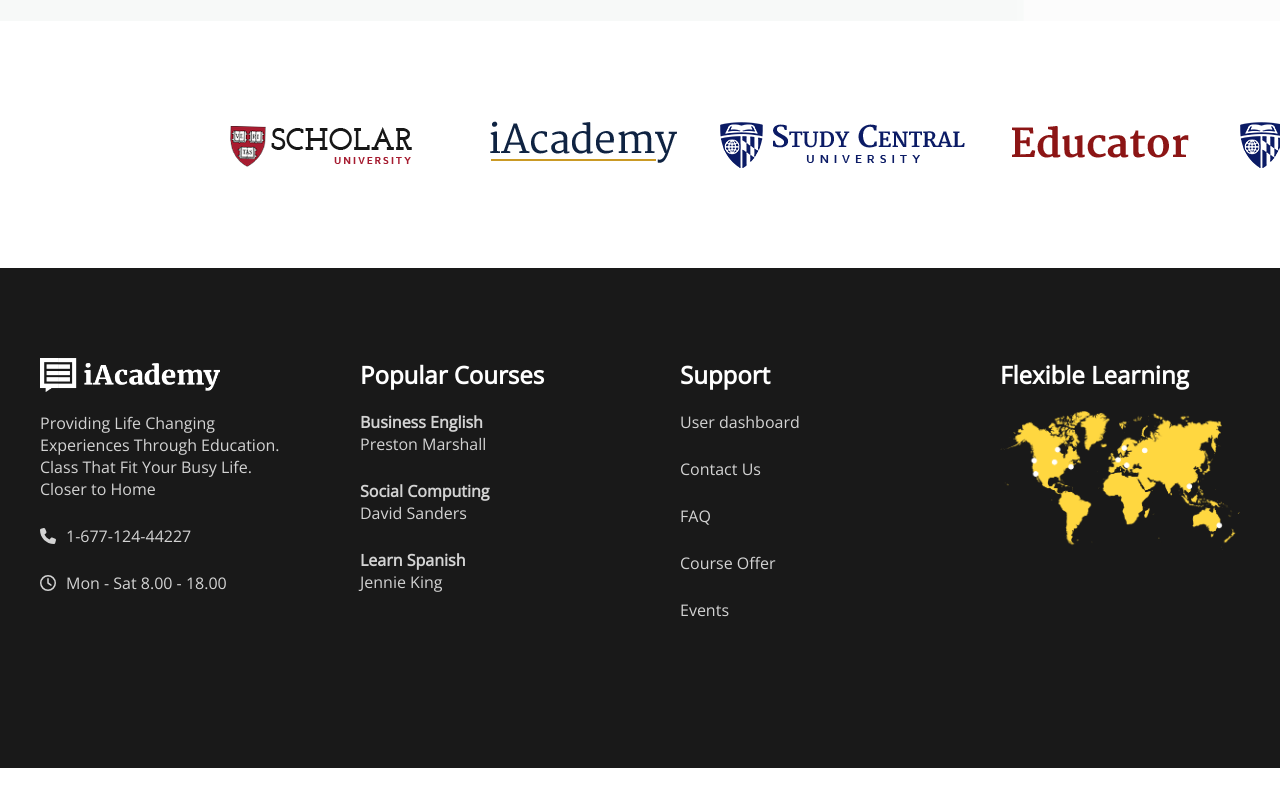
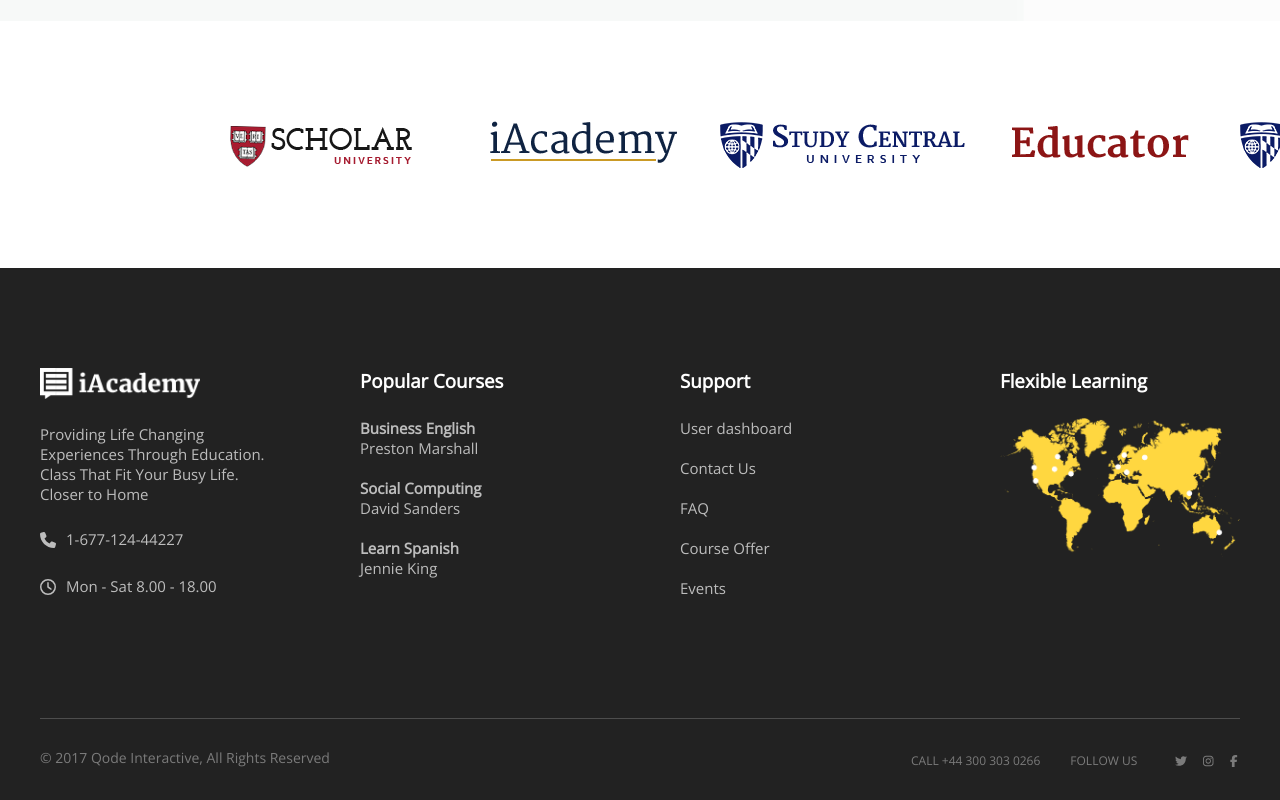
Before and after one commit to marcoceccarelli98/proj-html-vuejs, a Vue app: page / in a window 1280 px wide. Shown: the part 6967-7767 px from the top of the page. Before the commit the page ends 7735 px from the top, so only its background shows below. Built offline with nearby package versions, Linux system fonts and the light colour scheme.

Commit message:
[UPD] footer-bottom

```diff
--- a/src/components/PageFooter.vue
+++ b/src/components/PageFooter.vue
@@ -43,8 +43,8 @@ export default {
 
 <template>
   <footer>
-    <div class="footer-top">
-      <div class="container">
+    <div class="container">
+      <div class="footer-top">
         <div class="row">
           <div class="col-25">
             <div>
@@ -66,19 +66,38 @@ export default {
             </div>
           </div>
           <div class="col-25">
-            <h2>Popular Courses</h2>
+            <h3>Popular Courses</h3>
             <div v-for="course in courses">
               <p class="course-name"><strong>{{ course.name }}</strong></p>
               <p class="course-prof">{{ course.professor }}</p>
             </div>
           </div>
           <div class="col-25">
-            <h2>Support</h2>
+            <h3>Support</h3>
             <p class="supports" v-for="support in supports">{{ support }}</p>
           </div>
           <div class="col-25">
-            <h2>Flexible Learning</h2>
+            <h3>Flexible Learning</h3>
             <img src="/footer-img-1.png" alt="">
+          </div>
+        </div>
+        <hr>
+      </div>
+      <div class="footer-bottom">
+        <div class="row">
+          <div class="col-30">
+            <p class="rights">© 2017 Qode Interactive, All Rights Reserved</p>
+          </div>
+          <div class="col-30">
+            <ul>
+              <li>CALL +44 300 303 0266</li>
+              <li>follow us</li>
+              <li>
+                <span><font-awesome-icon :icon="['fab', 'twitter']" /></span>
+                <span><font-awesome-icon :icon="['fab', 'instagram']" /></span>
+                <span><font-awesome-icon :icon="['fab', 'facebook-f']" /></span>
+              </li>
+            </ul>
           </div>
         </div>
       </div>
@@ -90,15 +109,22 @@ export default {
 @use "../styles/style.scss" as *;
 
 .container {
-  color: lightgray;
-  background-color: rgba(0, 0, 0, 0.9);
-  height: 500px;
+  color: rgb(189, 189, 189);
+  background-color: #222;
 }
 
 .col-25 {
   width: calc(25% - 24px);
-  padding: 50px 0;
+  padding: 60px 0;
   margin: 40px;
+}
+
+.col-30 {
+  width: 30%;
+}
+
+.footer-top p {
+  font-size: 15px;
 }
 
 .contacts {
@@ -108,21 +134,21 @@ export default {
 
 img {
   width: 100%;
-  margin-bottom: 20px;
+  margin-bottom: 25px;
 }
 
 .logo {
-  width: 180px;
+  width: 160px;
 }
 
-h2 {
-  margin-bottom: 20px;
+h3 {
+  margin-bottom: 25px;
   color: white;
 }
 
 .course-prof,
 .supports {
-  margin-bottom: 25px;
+  margin-bottom: 20px;
 }
 
 .icon-contact {
@@ -138,4 +164,36 @@ h2 {
 .course-prof:hover {
   color: rgb(77, 77, 77);
 }
+
+hr {
+  background-color: rgb(77, 77, 77);
+  border: none;
+  height: 0.5px;
+  margin: 0 40px;
+}
+
+.footer-bottom {
+  padding: 30px 0;
+  color: rgb(123, 123, 123);
+}
+
+.footer-bottom .row {
+  justify-content: space-between;
+}
+
+.rights {
+  font-size: 14px;
+  margin-left: 40px;
+}
+
+.footer-bottom ul li {
+  display: inline;
+  padding: 15px;
+  text-transform: uppercase;
+  font-size: 12px;
+}
+
+.footer-bottom span {
+  padding: 8px;
+}
 </style>
--- a/src/components/PageHeader.vue
+++ b/src/components/PageHeader.vue
@@ -69,7 +69,9 @@ export default {
 						<img src="/logo-light.png" alt="">
 					</div>
 					<div v-else class="logo">
-						<img src="/logo-default.png" alt="">
+						<router-link :to="{ name: 'home' }">
+							<img src="/logo-default.png" alt="">
+						</router-link>
 					</div>
 					<div class="menu">
 						<ul>
```
